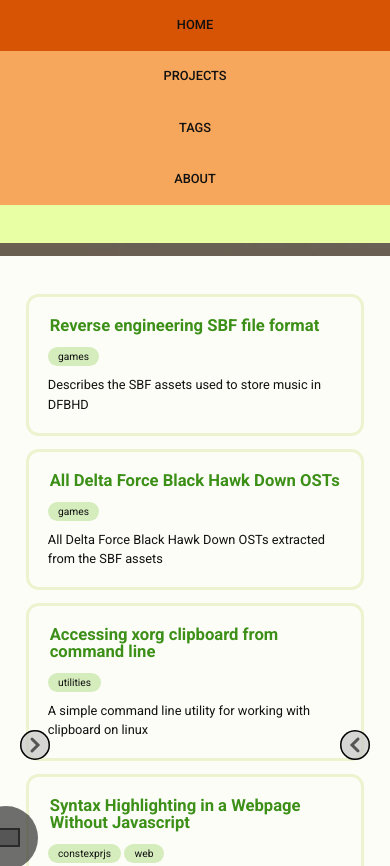
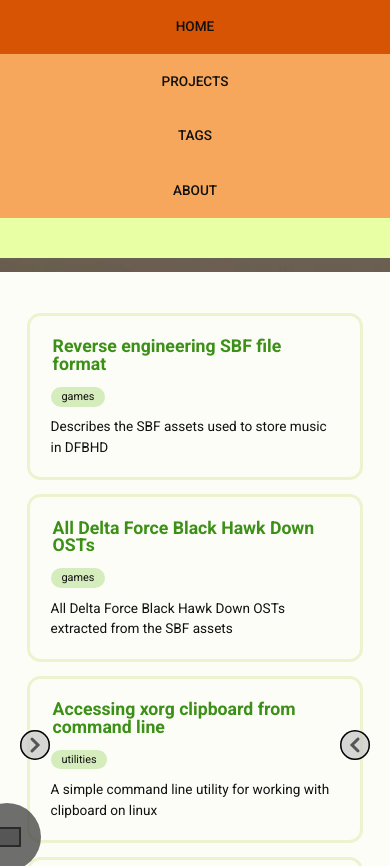
Before and after one commit to amokfa/amokfa.github.io.src, a plain HTML site: page index.html in a window 390 px wide. Shown: the top 866 px of the page. Drawn offline with Linux system fonts and the light colour scheme.

Commit message:
accessibility 100

```diff
--- a/static/scss/body_layout.scss
+++ b/static/scss/body_layout.scss
@@ -27,7 +27,7 @@ body {
   }
 
   @media(max-width: 800px) {
-    font-size: 0.8em;
+    font-size: 0.85em;
     padding: 0;
     #left-sidebar, #right-sidebar {
       width: 100%;
--- a/static/scss/theme-dark.scss
+++ b/static/scss/theme-dark.scss
@@ -48,7 +48,7 @@ body.dark {
   header {
     background: $wrapper_bg;
     nav {
-      $nav_active: #4e4254;
+      $nav_active: #1c171e;
       $nav_passive: #3e3244;
       a {
         background: $nav_passive;
```
Also changed, not shown: static/css/styles.css, 1 other file.
